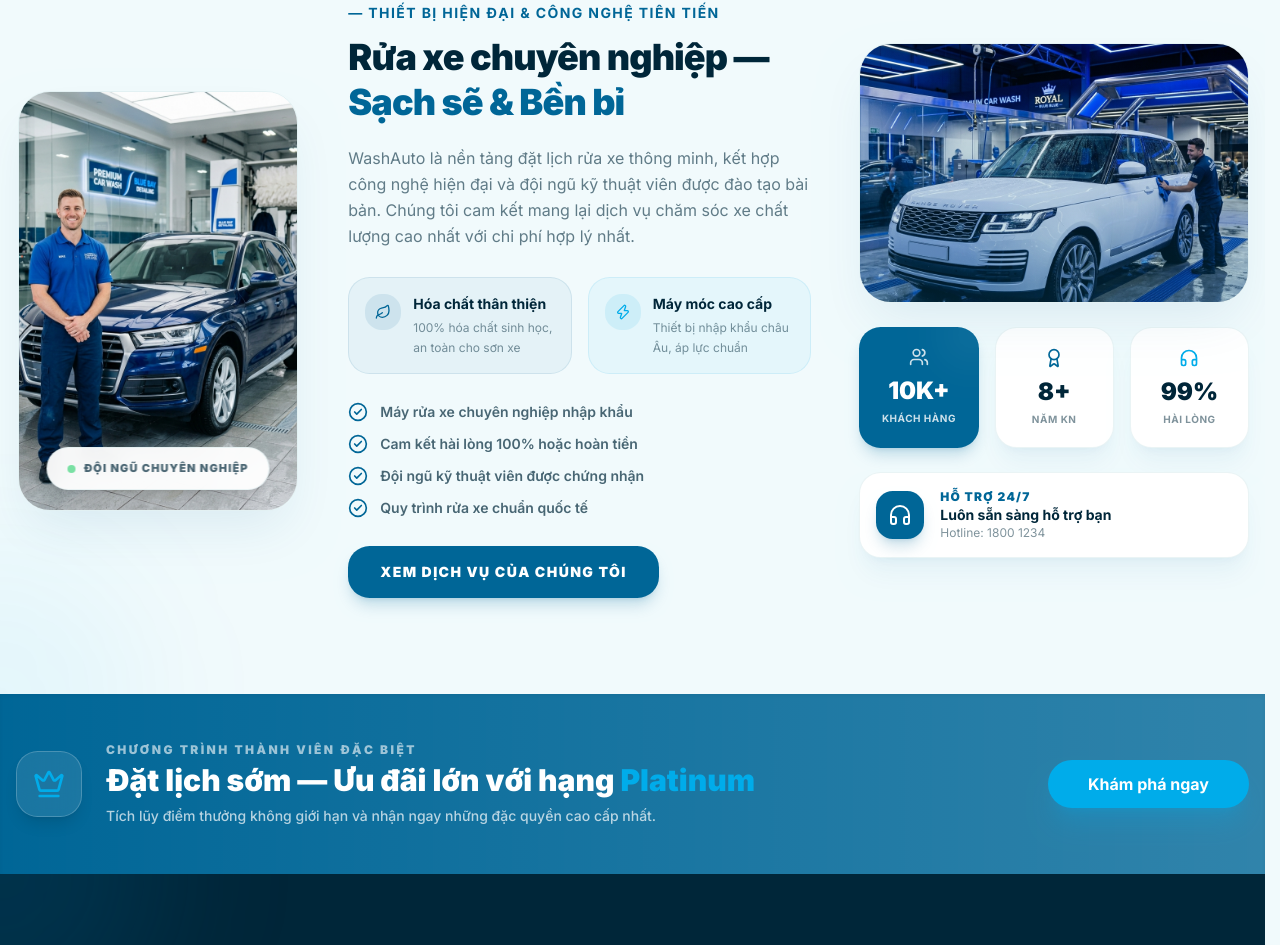
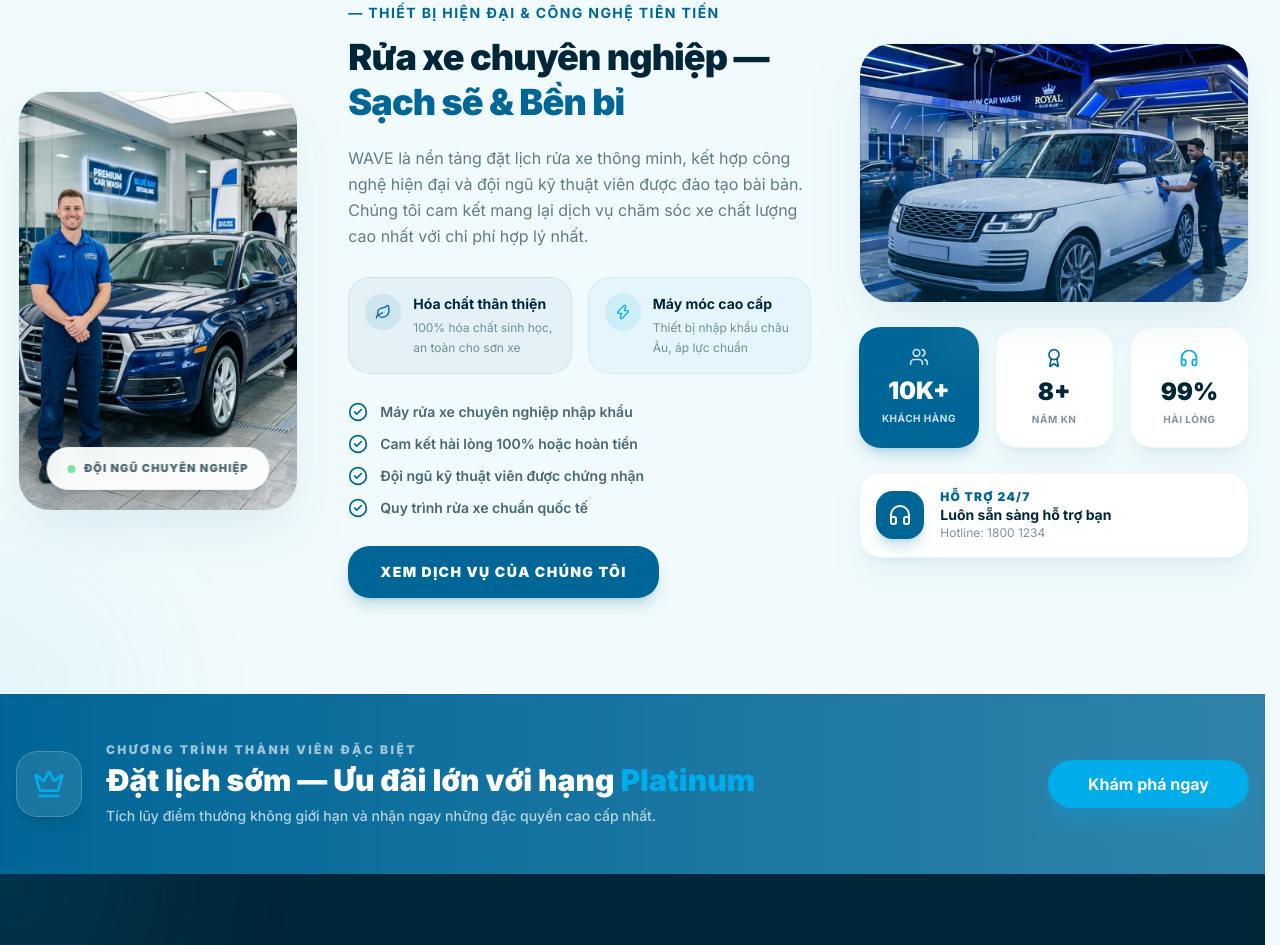
Before and after one commit to wdp301-se1822-g6-org/frontend, a Next.js app: page / in a window 1280 px wide. Shown: the part 1233-2178 px from the top of the page. Built offline with nearby package versions, Linux system fonts and the light colour scheme; no server answers.

Commit message:
fix small text error

```diff
--- a/components/home/AboutSection.tsx
+++ b/components/home/AboutSection.tsx
@@ -110,7 +110,7 @@ export function AboutSection() {
                 <span className='text-primary'>Sạch sẽ & Bền bỉ</span>
               </h3>
               <p className='text-foreground/60 text-base leading-relaxed'>
-                WashAuto là nền tảng đặt lịch rửa xe thông minh, kết hợp
+                WAVE là nền tảng đặt lịch rửa xe thông minh, kết hợp
                 công nghệ hiện đại và đội ngũ kỹ thuật viên được đào tạo
                 bài bản. Chúng tôi cam kết mang lại dịch vụ chăm sóc xe
                 chất lượng cao nhất với chi phí hợp lý nhất.
```
